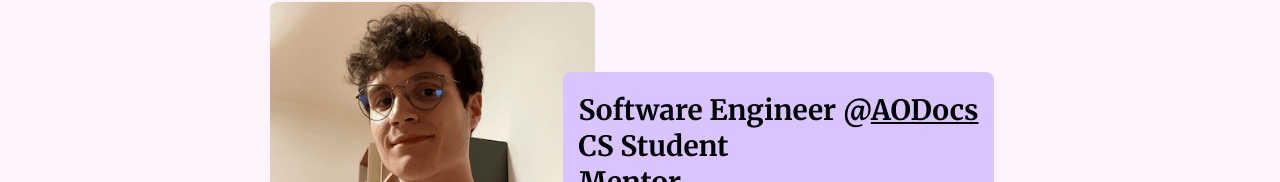
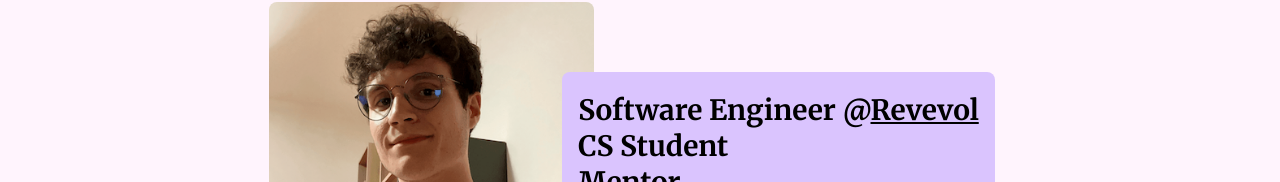
Before and after one commit to andrearotesi/personal-website, a React (Create React App) app: page / in a window 1280 px wide. Shown: the part 106-288 px from the top of the page. Built offline with nearby package versions, Linux system fonts and the light colour scheme.

Commit message:
Changed company

```diff
--- a/src/pages/Home/Home.js
+++ b/src/pages/Home/Home.js
@@ -8,7 +8,7 @@ const Home = () => {
   const cardTitle = (
     <span>
       Software Engineer
-      @<a href='https://www.aodocs.com/'><u>AODocs</u></a>
+      @<a href='https://www.revevol.com/'><u>Revevol</u></a>
       <br/>
       CS Student
       <br/>
```
